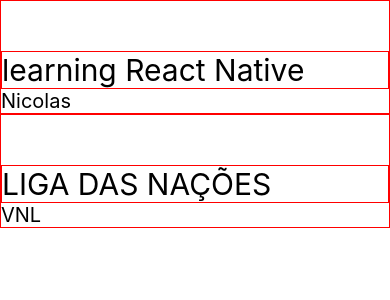
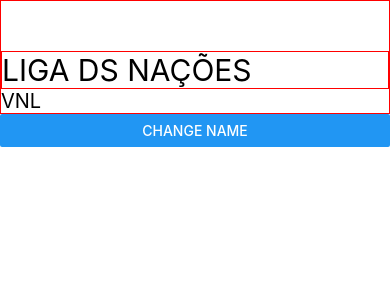
Before and after one commit to NicolasAFerro/reactNative, a React Native app: screen / in a window 390 px wide. Shown: the top 300 px of the page. Built offline with nearby package versions, Linux system fonts and the light colour scheme.

Commit message:
use state

```diff
--- a/src/App.tsx
+++ b/src/App.tsx
@@ -1,13 +1,35 @@
 import React, {useState} from 'react';
-import {SafeAreaView, StyleSheet} from 'react-native';
+import {Button, SafeAreaView, StyleSheet} from 'react-native';
 import Header from './componets/Header/Index'; // Corrigi "componets" para "components"
 
 const App = () => {
     const [name, setName] = useState<string>('Nicolas');
+    const [title, setTitle] = useState<string>('LearningReact');
+
+    //Isso é uma função callback, pois estou passando como parametro
+    /* Callback */
+
+    //Minha forma
+    /* function onButtonClick() {
+        if (name === 'Nicolas') setName('Oliver');
+        else setName('Nicolas');
+    } */
+    const handlePressButton = () => {
+        //assim voce gerencia o estado do obj certinho garantindo que seja uma
+        //das duas
+        setName(old => {
+            if (old === 'Nicolas') return 'oliver';
+            else return 'Nicolas';
+        });
+    };
     return (
         <SafeAreaView style={styles.App}>
-            <Header name={name} title="learning React Native" />
-            <Header name="VNL" title="LIGA DAS NAÇÕES" />
+            <Header name="VNL" title="LIGA DS NAÇÕES" />
+            <Button
+                title="Change Name"
+                /* onPress={onButtonClick} */ onPress={
+                    handlePressButton
+                }></Button>
         </SafeAreaView>
     );
 };
```
